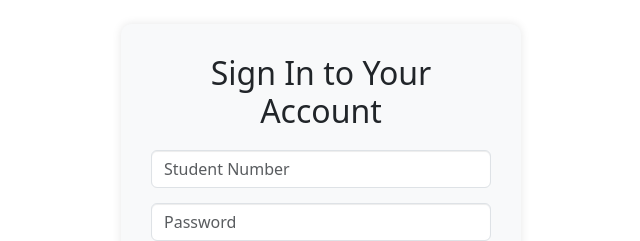
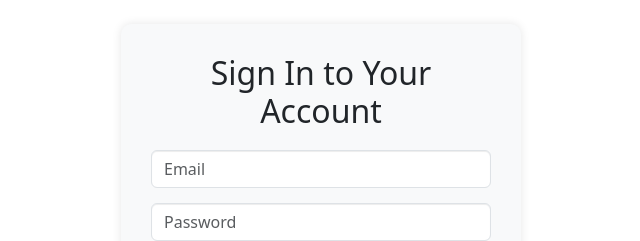
Before and after one commit to yhe494/Culinary-Portfolio-Builde, a React (Vite) app in the folder client-react/: page / in a window 1280 px wide. Shown: the part 216-457 px from the top of the page, without its empty margins (319-959 px from the left). Built offline with nearby package versions, Linux system fonts and the light colour scheme; no server answers.

Commit message:
modify signin page to match with user model

```diff
--- a/client-react/src/pages/SignIn.jsx
+++ b/client-react/src/pages/SignIn.jsx
@@ -5,7 +5,7 @@ import { AuthContext } from '../context/AuthContext';
 import './SignIn.css';
 
 const SignIn = () => {
-  const [studentNumber, setStudentNumber] = useState('');
+  const [email, setEmail] = useState('');
   const [password, setPassword] = useState('');
   const [error, setError] = useState('');
   const navigate = useNavigate();
@@ -15,6 +15,8 @@ const SignIn = () => {
     e.preventDefault();
     setError('');
 
+    console.log(JSON.stringify({ email, password }));
+
     try {
       const response = await fetch('http://localhost:5001/signin', {
         method: 'POST',
@@ -22,26 +24,26 @@ const SignIn = () => {
           'Content-Type': 'application/json',
         },
         credentials: 'include',
-        body: JSON.stringify({ studentNumber, password }),
+        body: JSON.stringify({ email, password }),
       });
 
       const data = await response.json();
       console.log('Sign-in response:', data); // Debug log
 
       if (response.ok) {
-        if (!data.student) {
+        if (!data.user) {
           throw new Error('No student data received');
         }
 
         localStorage.setItem('token', data.token);
 
         setUser({
-          studentNumber: data.student.studentNumber,
-          isAdmin: data.student.isAdmin
+          email: data.user.email,
+          isAdmin: data.user.isAdmin
         });
 
         // Navigate based on user role
-        if (data.student.isAdmin) {
+        if (data.user.isAdmin) {
           navigate('/admin');
         } else {
           navigate('/student');
@@ -64,9 +66,9 @@ const SignIn = () => {
           <Form.Group controlId="formStudentNumber" className="form-group">
             <Form.Control
               type="text"
-              placeholder="Student Number"
-              value={studentNumber}
-              onChange={(e) => setStudentNumber(e.target.value)}
+              placeholder="Email"
+              value={email}
+              onChange={(e) => setEmail(e.target.value)}
               required
               className="form-control"
             />
```
